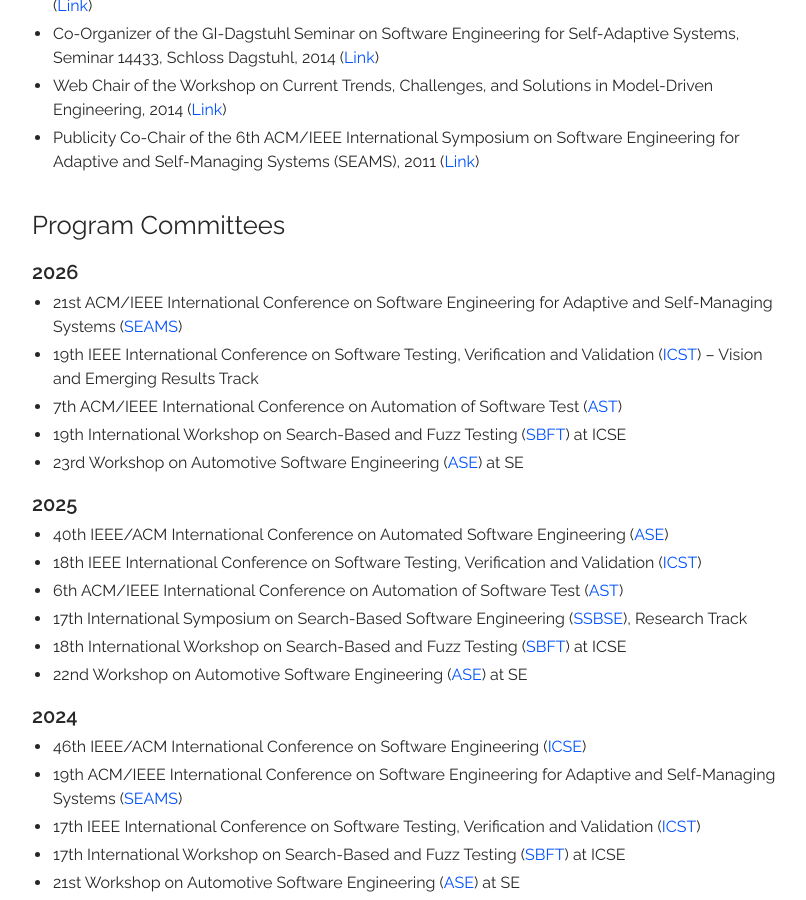
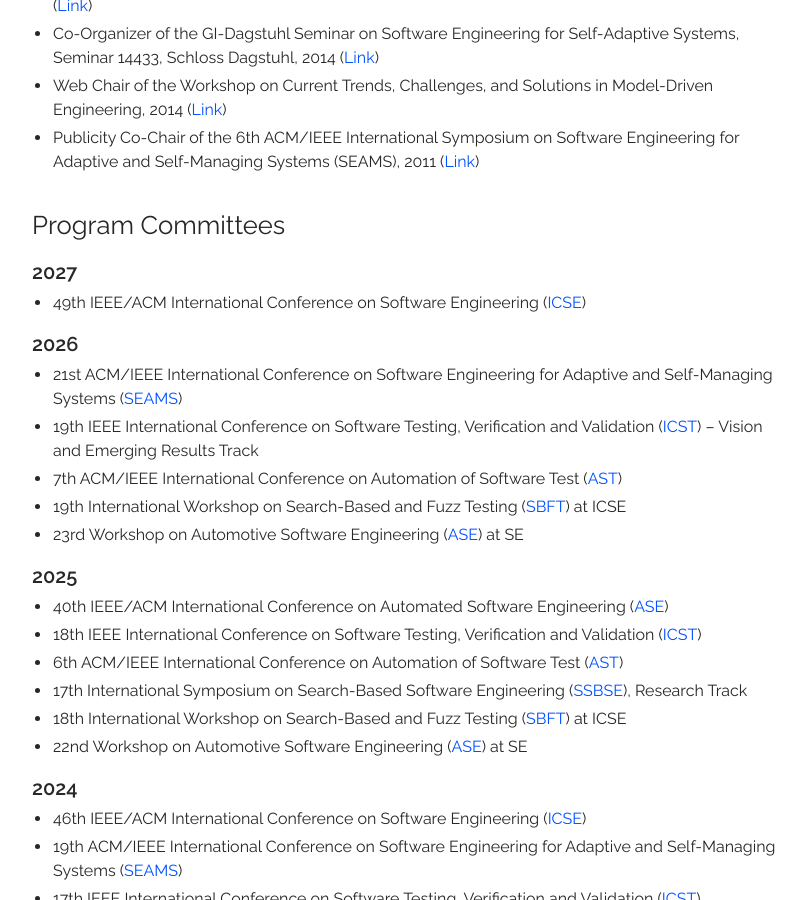
Before and after one commit to thomas-vogel/thomas-vogel.github.io, a Jekyll site: the page built from _pages/activities.md, in a window 1280 px wide and 900 px high, scrolled down 2807 px. Shown: the whole window, without its empty margins (233-1039 px from the left). Built offline with Jekyll 4.4.1, drawn with Linux system fonts in a browser that asks for light colours; nearby versions of some CDN libraries.

Commit message:
Add PC ICSE'27.

```diff
--- a/_pages/activities.md
+++ b/_pages/activities.md
@@ -86,6 +86,9 @@
 
 
 ## Program Committees
+
+### 2027
+* 49th IEEE/ACM International Conference on Software Engineering ([ICSE](https://conf.researchr.org/track/icse-2027/icse-2027-research-track){:target="_blank"})
 
 ### 2026
 * 21st ACM/IEEE International Conference on Software Engineering for Adaptive and Self-Managing Systems ([SEAMS](https://conf.researchr.org/home/seams-2026){:target="_blank"})
```
Also changed, not shown: index.md (+1 -0 lines), 1 other file.
